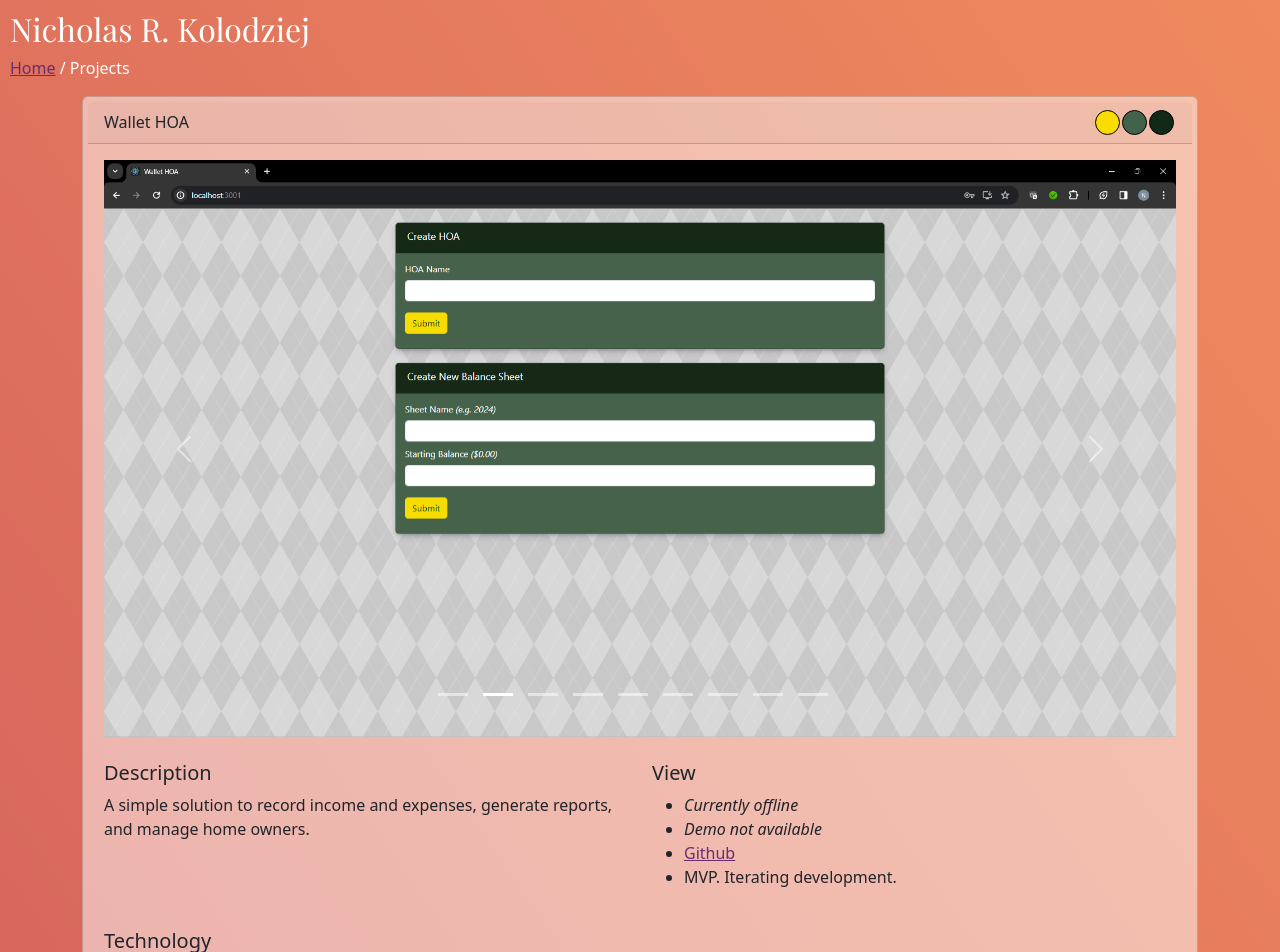
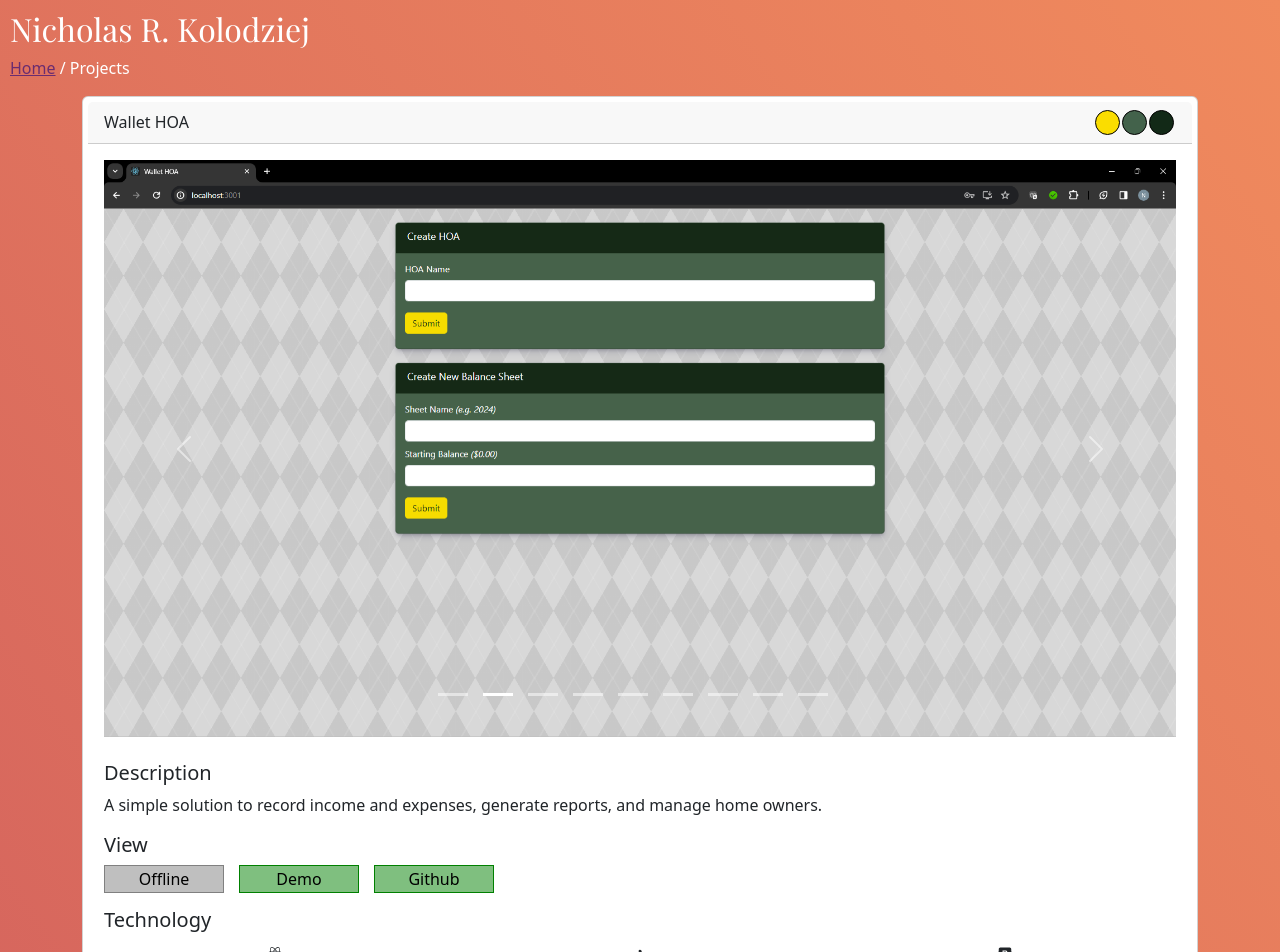
Before and after one commit to koloquial/portfolio, a React (Create React App) app: page /projects in a window 1280 px wide. Shown: the top 952 px of the page. Built offline with nearby package versions, Linux system fonts and the light colour scheme.

Commit message:
updated links

```diff
--- a/src/styles/button.css
+++ b/src/styles/button.css
@@ -44,3 +44,20 @@ button:active {
   background: linear-gradient(to right, var(--shade4), var(--shade3));
   color: black;
 }
+
+.online-button{
+ width: 120px;
+ height: auto;
+ border: 1px solid green;
+ background-color: rgba(0, 128, 0, .5);
+ color: black;
+ vertical-align: top;
+ display: inline-block;
+ cursor: pointer;
+}
+
+.online-button:disabled{
+  border: 1px solid gray;
+  background-color: rgba(128, 128, 128, .5);
+  cursor: default;
+}
--- a/src/styles/index.css
+++ b/src/styles/index.css
@@ -20,7 +20,7 @@ p, h1, h2, h3, h4, h5, button, li{
 .card{
   padding: 5px;
   animation: fadeIn 2s;
-  background-color: rgba(255, 255, 255, .5) !important;
+  background-color: rgba(255, 255, 255, 1) !important;
 }
 
 .title{
--- a/src/views/Projects/Projects.js
+++ b/src/views/Projects/Projects.js
@@ -99,10 +99,9 @@ const Projects = () => {
         ],
         description: 'A simple solution to record income and expenses, generate reports, and manage home owners.',
         url: '',
-        demo: '',
+        demo: 'https://youtu.be/IlfpiOIa8bo',
         github: 'https://github.com/koloquial/wallethoa',
         palette: ['rgb(18, 41, 23)', 'rgb(67, 98, 75)', 'rgb(250, 221, 0)'],
-        status: 'MVP. Iterating development.'
     }
 
     const cineRate = {
@@ -121,10 +120,9 @@ const Projects = () => {
         ],
         description: 'Guess movie ratings with friends.',
         url: '',
-        demo: '',
+        demo: 'https://youtu.be/NZMyFGRslbo',
         github: 'https://github.com/koloquial/cinerate',
         palette: ['#292929', '#fd5757', '#fa7878'],
-        status: 'MVP. Awaiting deployment.'
     }
 
     const gardenOfMirrors = {
@@ -138,10 +136,9 @@ const Projects = () => {
         ],
         description: 'Garden of Mirrors is an aesthetic-driven non-linear story about introspective statues.',
         url: 'https://garden-of-mirrors.vercel.app/',
-        demo: '',
+        demo: 'https://youtu.be/kfV57hpnHuY',
         github: 'https://github.com/koloquial/garden-of-mirrors',
         palette: ['#000', 'whitesmoke', '#313D2A'],
-        status: 'v.1. Project complete.'
     }
 
     const parlorGames = {
@@ -162,7 +159,6 @@ const Projects = () => {
         demo: '',
         github: 'https://github.com/koloquial/parlor-games',
         palette: ['#3C3633', '#747264', ' #E0CCBE'],
-        status: 'Ongoing iteration.'
     }
 
     const projects = [walletHOA, cineRate, gardenOfMirrors, parlorGames];
@@ -205,17 +201,19 @@ const Projects = () => {
                                         <h5>Description</h5>
                                         <p>{project.description}</p>
                                     </Col>
+                                </Row>
+                                <Row>
                                     <Col>
-                                    <h5>View</h5>
-                                        <ul>
-                                            <li>{project.url ? <a href={project.url}>Online</a> : <i>Currently offline</i>}</li>
-                                            <li>{project.demo ? <a href={project.demo} target='_blank'>Demo</a> : <i>Demo not available</i>}</li>
-                                            <li><a href={project.github} target='_blank'>Github</a></li>
-                                            <li>{project.status}</li>
-                                        </ul>
+                                        <h5>View</h5>
+
+                                        {project.url ? <button className='online-button' onClick={() => window.open(project.url)}>Online</button> : <button className='online-button' disabled>Offline</button>}
+
+                                        {project.demo ? <button className='online-button' onClick={() => window.open(project.demo)}>Demo</button> : <button className='online-button' disabled>No Demo</button>}
+
+                                        <button className='online-button' onClick={() => window.open(project.github)}>Github</button>
                                     </Col>
                                 </Row>
-                                <br />
+
                                 <h5>Technology</h5>
                                 <Row>
                                     {project.technology.map((tech, index) => {
--- a/src/views/Splash/Splash.js
+++ b/src/views/Splash/Splash.js
@@ -24,10 +24,10 @@ const Splash = () => {
 
             <br />
             <div>
-                <span className='large-icon' onClick={() => window.open(`https://www.linkedin.com/in/koloquial/`, '_blank')}><FaLinkedin /></span>
-                <span className='large-icon' onClick={() => window.open(`https://github.com/koloquial`, '_blank')}><FaGithub /></span>
-                <span className='large-icon' onClick={() => window.open(`koloquial.medium.com`, '_blank')}><FaMedium /></span>
-                <span className='large-icon'><FaYoutube /></span>
+                <span className='large-icon' onClick={() => window.open(`https://www.linkedin.com/in/koloquial/`)}><FaLinkedin /></span>
+                <span className='large-icon' onClick={() => window.open(`https://github.com/koloquial`)}><FaGithub /></span>
+                <span className='large-icon' onClick={() => window.open(`https://koloquial.medium.com`)}><FaMedium /></span>
+                <span className='large-icon' onClick={() => window.open(`https://www.youtube.com/@createthroughintention`)}><FaYoutube /></span>
             </div>
 
             <Popup show={show} setShow={setShow} />
```
Also changed, not shown: src/views/CV/CV.js (+22 -21 lines).
